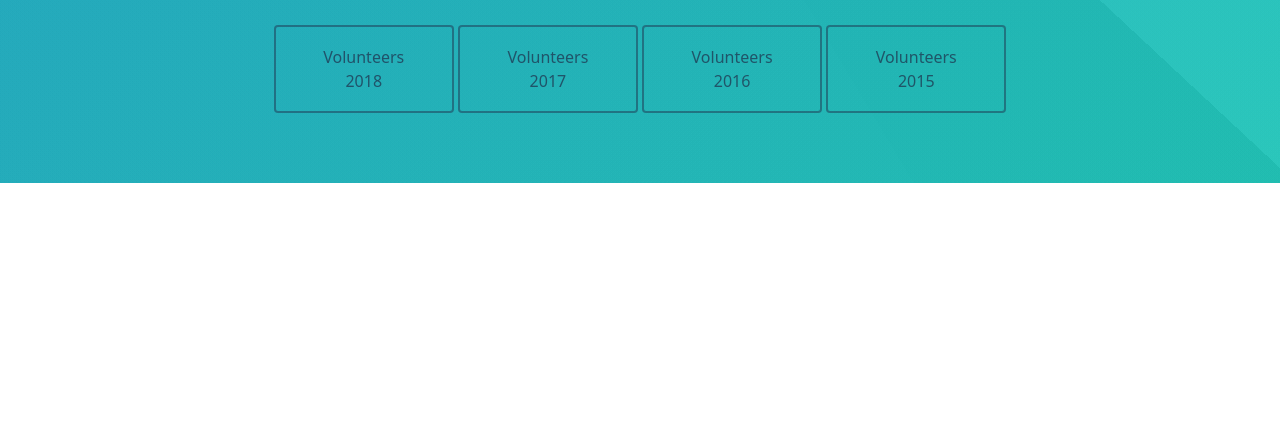
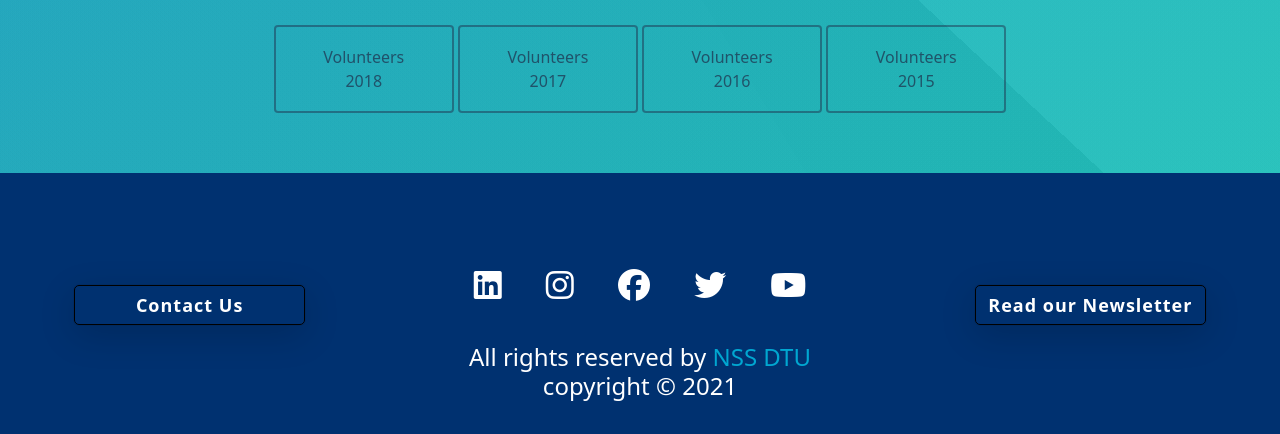
Before and after one commit to NSSDTU/Offical_Website, a plain HTML site: page team/index.html in a window 1280 px wide. Shown: the part 2249-2683 px from the top of the page. Before the commit the page ends 2432 px from the top, so only its background shows below. Drawn offline with nearby package versions, Linux system fonts and the light colour scheme.

Commit message:
footer added in team

```diff
--- a/team/index.html
+++ b/team/index.html
@@ -632,6 +632,30 @@
       <a href="./vol/2K15.pdf" class="button">Volunteers 2015</a>
   </div>
 
+  <footer>
+    <div class="footer-right">
+      <button>Contact Us</button>
+  </div>
+    <div class="footer-mid">
+        <div class="socials">
+            <a href="https://www.linkedin.com/company/national-service-scheme-dtu/" class="social"><i class="fab fa-linkedin fa-2x"></i></a>
+            <a href="https://www.instagram.com/nssdtu/" class="social"><i class="fab fa-instagram  fa-2x"></i></a>
+            <a href="https://www.facebook.com/NSSDelTech/" class="social"><i class="fab fa-facebook  fa-2x"></i></a>
+            <a href="https://twitter.com/NSSDTU" class="social"><i class="fab fa-twitter  fa-2x"></i></a>
+            <a href="https://www.youtube.com/channel/UCig231fNP39jVqghG4yJZKg" class="social"><i class="fab fa-youtube  fa-2x"></i></a>
+        </div>
+        <div class="copyright">
+            <h4>All rights reserved by <span>NSS DTU</span>  <br>  copyright &copy; 2021</h4>
+        </div>
+
+    </div>
+
+    <div class="footer-right">
+        <button class="btn-right">Read our Newsletter</button>
+    </div>
+</footer>
+
+
  <script src="https://unpkg.com/aos@2.3.1/dist/aos.js"></script>
     <script src="script.js"></script>
     <script src="https://cdn.jsdelivr.net/npm/@popperjs/core@2.9.3/dist/umd/popper.min.js" integrity="sha384-W8fXfP3gkOKtndU4JGtKDvXbO53Wy8SZCQHczT5FMiiqmQfUpWbYdTil/SxwZgAN" crossorigin="anonymous"></script>
--- a/team/style.css
+++ b/team/style.css
@@ -9,7 +9,6 @@
 body{
     background-image: linear-gradient(536deg, rgba(54, 54, 54, 0.05) 0%, rgba(54, 54, 54, 0.05) 33.333%,rgba(85, 85, 85, 0.05) 33.333%, rgba(85, 85, 85, 0.05) 66.666%,rgba(255, 255, 255, 0.05) 66.666%, rgba(255, 255, 255, 0.05) 99.999%),linear-gradient(583deg, rgba(81, 81, 81, 0.05) 0%, rgba(81, 81, 81, 0.05) 33.333%,rgba(238, 238, 238, 0.05) 33.333%, rgba(238, 238, 238, 0.05) 66.666%,rgba(32, 32, 32, 0.05) 66.666%, rgba(32, 32, 32, 0.05) 99.999%),linear-gradient(370deg, rgba(192, 192, 192, 0.05) 0%, rgba(192, 192, 192, 0.05) 33.333%,rgba(109, 109, 109, 0.05) 33.333%, rgba(109, 109, 109, 0.05) 66.666%,rgba(30, 30, 30, 0.05) 66.666%, rgba(30, 30, 30, 0.05) 99.999%),linear-gradient(419deg, rgba(77, 77, 77, 0.05) 0%, rgba(77, 77, 77, 0.05) 33.333%,rgba(55, 55, 55, 0.05) 33.333%, rgba(55, 55, 55, 0.05) 66.666%,rgba(145, 145, 145, 0.05) 66.666%, rgba(145, 145, 145, 0.05) 99.999%),linear-gradient(320deg, rgb(9, 201, 186),rgb(18, 131, 221));
     font-family: 'Nunito', sans-serif;
-
 }
 
 /*****scroll bar (start)******/
@@ -203,7 +202,6 @@ header{
 .swiper {
     width: 100%;
     padding-top: 50px;
-    padding-bottom: 50px;
 }
 
 .swiper-slide {
@@ -326,6 +324,7 @@ header{
 /***********Button**************/
 .wrap {
   text-align: center;
+  margin-bottom: 5vh;
 }
 
 .wrap .button{
@@ -426,4 +425,78 @@ box-shadow: rgba(30, 22, 54, 0.4) 0 0px 0px 2px inset;
     padding-top: 120px;
 }
 
-  }
+footer{
+    display: flex;
+    align-items: center;
+    justify-content: space-around;
+    height: 33vh;
+    color: white;
+    background-color: rgb(0, 49, 112);
+
+}
+.footer-left h2{
+    margin: 3vh 0vw;
+}
+.footer-left p{
+    margin: 0vh 0.1vw;
+}
+.footer-mid{
+    height: 19vh;
+    text-align: center;
+}
+.socials{
+    text-align: center;
+    margin: 5vh 0vw;
+}
+.socials a{
+    text-decoration: none;
+    color: white;
+    margin: 0vh 20px;
+    transition: all 0.3s ease;
+}
+
+.socials a:hover{
+    color: rgb(0, 160, 209);
+}
+.copyright span{
+    color: rgb(0, 167, 209);
+}
+.footer-right button{
+    color: white;
+    font-size: 18px;
+    letter-spacing: 1px;
+    background-color: transparent;
+    border-radius: 5px;
+    font-weight: bold;
+    border: 1px solid black;
+    width: 18vw;
+    height: 5vh;
+    transition: all 0.3s ease;
+    box-shadow: rgba(0, 0, 0, 0.16) 0px 10px 36px 0px, rgba(0, 0, 0, 0.06) 0px 0px 0px 1px;
+}
+.footer-right button:hover{
+    transform: translateY(-4px);
+    color: white;
+    background-color: rgb(0, 55, 158);
+}
+
+@media only screen and (max-width:570px){
+    footer{
+        position: relative;
+        text-align: center;
+        display: block;
+        height: 53vh;
+    }
+    .footer-right button{
+        margin: 5vh 0vw 0vh;
+        width: 70vw;
+    }
+    .copyright{
+        margin-top: 17vh;
+    }
+    .btn-right{
+        position: absolute;
+        bottom: 18vh;
+        left: 15vw;
+    }
+}
```
